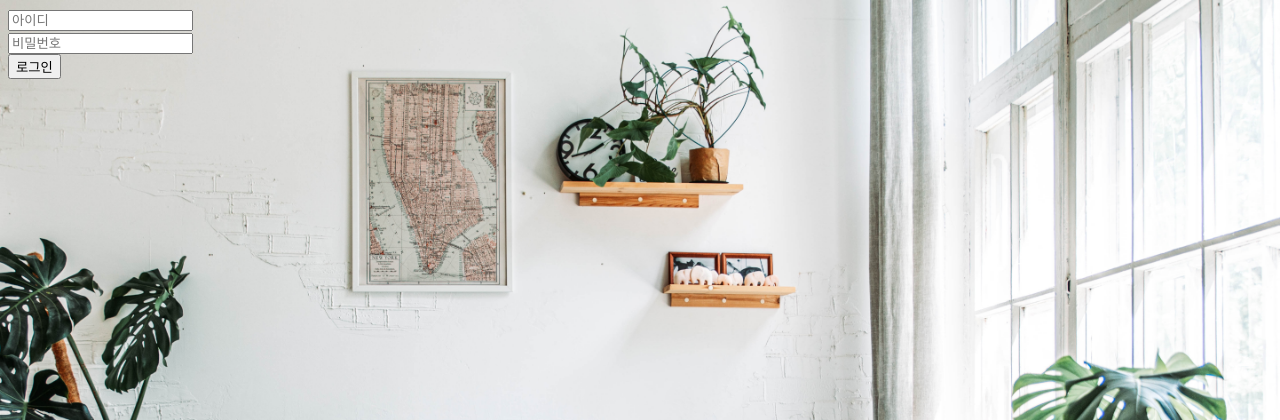
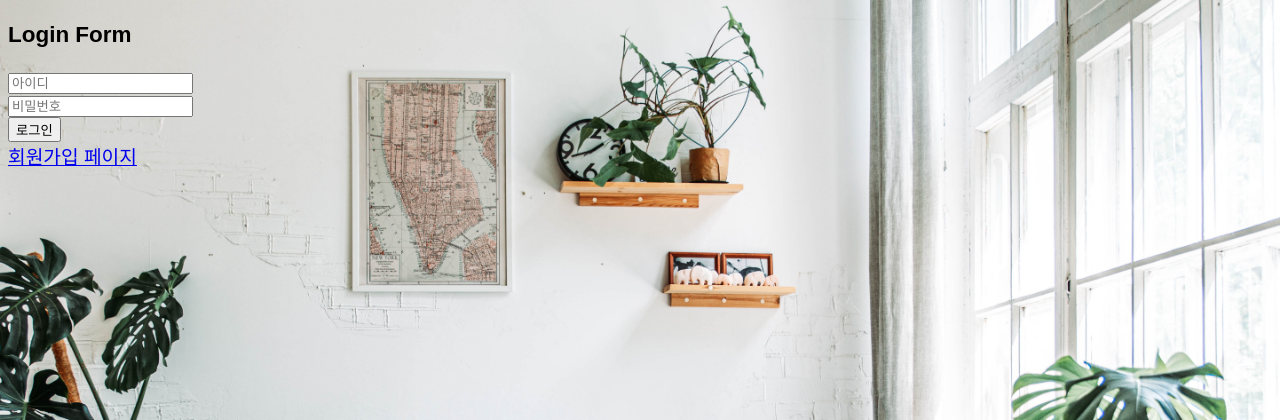
Before and after one commit to eqfwcev123/gmarket_price_checker, a Django app: page /login/ in a window 1280 px wide. Shown: the top 420 px of the page. Run offline with Django 3.2, Linux system fonts and the light colour scheme.

Commit message:
link to signup.html

```diff
--- a/app/templates/members/login.html
+++ b/app/templates/members/login.html
@@ -1,13 +1,21 @@
 {% extends 'base.html' %}
 {% load static %}
 {% block content %}
-<form action="" method="POST">
-    {% csrf_token %}
-    {% for field in loginForm%}
-    <div>
-        {{field}}
+    <h3 class="title">Login Form</h3>
+    <div class="form-wrapper">
+        <form action="" method="POST">
+            {% csrf_token %}
+            {% for field in loginForm %}
+            <div class="form-field-wrapper">
+                {{ field }}
+            </div>
+            {% endfor %}
+            <div class="form-button-wrapper">
+                <button type="submit">로그인</button>
+            </div>
+        </form>
     </div>
-    {% endfor %}
-    <button type="submit">로그인</button>
-</form>
+    <div class="signup-link">
+        <a href="{% url 'members:signup' %}">회원가입 페이지</a>
+    </div>
 {% endblock %}
```
